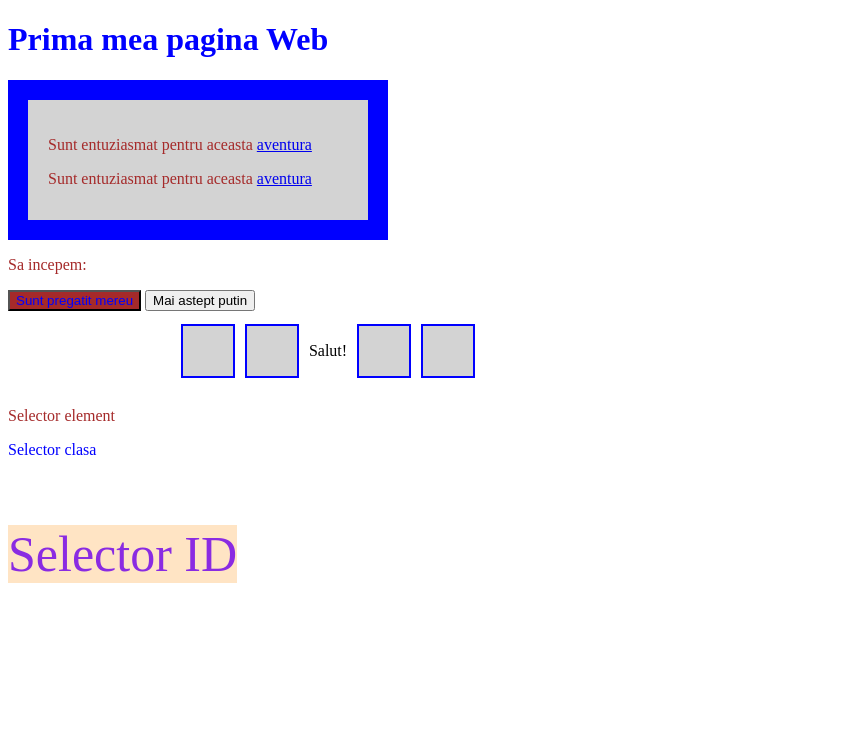
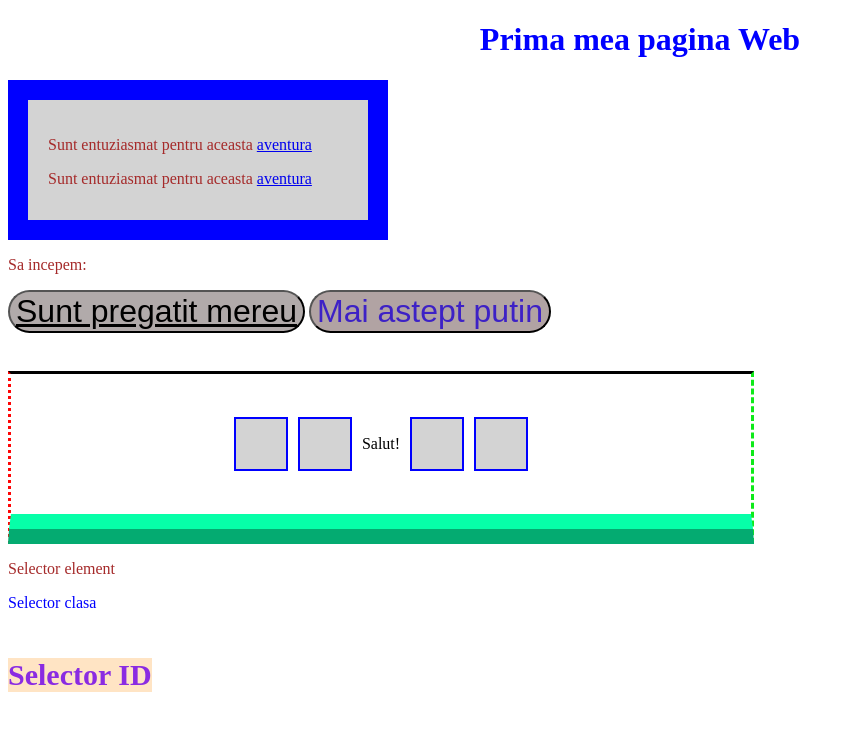
Before and after one commit to rares266/projects, a plain HTML site: page 01.Primul_program/index.html in a window 1280 px wide. Shown: the whole page, without its empty margins (0-854 px from the left). Drawn offline with Linux system fonts and the light colour scheme.

Commit message:
first commit

```diff
--- a/01.Primul_program/index.html
+++ b/01.Primul_program/index.html
@@ -7,16 +7,15 @@
     <title>Exercitiu_1</title>
 </head>
 <body>
-    <h1>Prima mea pagina Web</h1>
+    <h1 class="titlu">Prima mea pagina Web</h1>
     <div class="container">
         <p>Sunt entuziasmat pentru aceasta <a href="#">aventura</a></p>
         <p>Sunt entuziasmat pentru aceasta <a href="#">aventura</a></p>
     </div>
-
     <p>Sa incepem:</p>
     <button class="button1">Sunt pregatit mereu</button>
     <button class="button2">Mai astept putin</button>
-
+    <br><br>
     <div class="container1">
         <div class="box"></div>
         <div class="box"></div>
@@ -24,6 +23,7 @@
         <div class="box"></div>
         <div class="box"></div>
     </div>
+
     <p>Selector element</p>
     <p class="text-rosu">Selector clasa</p>
     <p class="text-rosu" id="text-specific">Selector ID</p>
--- a/01.Primul_program/style.css
+++ b/01.Primul_program/style.css
@@ -1,5 +1,6 @@
-h1{
+.titlu{
     color:blue;
+    text-align: center;
 }
 .container{
     background-color: lightgrey;
@@ -10,27 +11,42 @@ h1{
 
 }
 .button1{
-    color:blue;
-    background-color: brown;
+    color:rgb(0, 0, 0);
+    background-color: rgb(177, 170, 170);
+    text-decoration:underline;
+    font-size: xx-large;
+    border-radius: 30px;
+    margin-bottom: 20px;
+    cursor: crosshair;
 }
-
+.button2{
+    color:rgb(61, 33, 198);
+    background-color: rgb(177, 163, 163);
+    font-size: xx-large;
+    border-radius: 30px;
+    margin-bottom: 20px;
+    cursor: not-allowed;
+}
 .box{
     background-color: lightgrey;
     width: 50px;
     height: 50px;
     border: 2px solid blue;
 }
-
 .container1{
     width: 50vw;
     height: 10vh;
-
 /*Flex poate aranja toate elementele indiferent de cum sunt ele cu o distanta de gap 10px*/
     display: flex;
     flex-direction: row;
     justify-content: center;
     align-items: center;
-    gap: 10px;
+    gap: 10px; /*distanta dintre elemente*/
+    border-top: 3px solid black;
+    border-bottom: 30px ridge rgb(6, 255, 168);
+    border-left: 3px dotted rgb(255, 5, 5);
+    border-right: 3px dashed rgb(14, 234, 25); /*dotted, dash - bordura intrerupta */
+    padding: 30px 50px 30px 50px; /*sus, dreapta, jos, stanga*/
 }
 /*SELECTOR ELEMENT, CLASA, ID*/
 p{
@@ -41,8 +57,10 @@ p{
 }
 #text-specific{
     color:blueviolet;
-    font-size: 50px;
+    font-size: 30px;
+    font-weight: bold;
     background-color: bisque;
-    background-size: 50px;
+    background-size: 30px;
     display: inline-block; /*fundal de dimensiunea textului*/
+
 }
```
Also changed, not shown: 02.Unitati de masura/index.html (+23 -4 lines), 02.Unitati de masura/style.css (+20 -0 lines).
